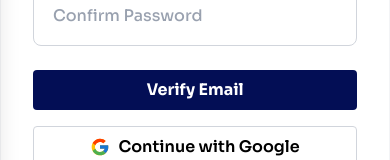
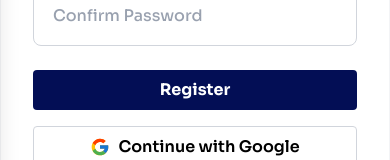
Before and after one commit to pineneuron/3starfoods, a Next.js app: page /auth/register in a window 390 px wide. Shown: the part 557-717 px from the top of the page. Built offline with nearby package versions, Linux system fonts and the light colour scheme; no server answers.

Commit message:
Refactor login and registration button components to include loading indicators and improve user feedback. Update button styles for better accessibility and responsiveness during asynchronous operations.

```diff
--- a/src/app/auth/login/page.tsx
+++ b/src/app/auth/login/page.tsx
@@ -164,7 +164,19 @@ function LoginForm() {
             Password
           </label>
         </div>
-        <button type="submit" disabled={loading} className="w-full py-2 bg-[#030e55] text-white rounded font-bold cursor-pointer transition-colors">Log in</button>
+        <button
+          type="submit"
+          disabled={loading}
+          className="w-full py-2 bg-[#030e55] text-white rounded font-bold cursor-pointer transition-colors disabled:opacity-50 disabled:cursor-not-allowed flex items-center justify-center gap-2"
+        >
+          {loading && (
+            <svg className="animate-spin h-5 w-5 text-white" xmlns="http://www.w3.org/2000/svg" fill="none" viewBox="0 0 24 24">
+              <circle className="opacity-25" cx="12" cy="12" r="10" stroke="currentColor" strokeWidth="4"></circle>
+              <path className="opacity-75" fill="currentColor" d="M4 12a8 8 0 018-8V0C5.373 0 0 5.373 0 12h4zm2 5.291A7.962 7.962 0 014 12H0c0 3.042 1.135 5.824 3 7.938l3-2.647z"></path>
+            </svg>
+          )}
+          {loading ? "Logging in..." : "Log in"}
+        </button>
       </form>
 
       <div className="flex justify-between items-center my-4">
@@ -174,7 +186,7 @@ function LoginForm() {
           onClick={handleMagicLink}
           disabled={magicLinkLoading || loading}
         >
-          {magicLinkLoading ? 'Sending email...' : magicLinkSuccess ? 'Email sent! Check your inbox' : 'Sign in by Email (Magic Link)'}
+          {magicLinkLoading ? 'Sending magic link...' : magicLinkSuccess ? 'Email sent! Check your inbox' : 'Sign in by Email (Magic Link)'}
         </button>
       </div>
 
--- a/src/app/auth/register/page.tsx
+++ b/src/app/auth/register/page.tsx
@@ -172,8 +172,18 @@ export default function RegisterPage() {
               peer-not-placeholder-shown:text-xs peer-not-placeholder-shown:text-[#030e55] peer-not-placeholder-shown:top-1 peer-not-placeholder-shown:bg-white peer-not-placeholder-shown:px-1"
             >Confirm Password</label>
           </div>
-          <button type="submit" disabled={sendingCode} className="w-full py-2 bg-[#030e55] text-white rounded font-bold cursor-pointer transition-colors disabled:opacity-50">
-            {sendingCode ? "Sending code..." : "Verify Email"}
+          <button
+            type="submit"
+            disabled={sendingCode}
+            className="w-full py-2 bg-[#030e55] text-white rounded font-bold cursor-pointer transition-colors disabled:opacity-50 disabled:cursor-not-allowed flex items-center justify-center gap-2"
+          >
+            {sendingCode && (
+              <svg className="animate-spin h-5 w-5 text-white" xmlns="http://www.w3.org/2000/svg" fill="none" viewBox="0 0 24 24">
+                <circle className="opacity-25" cx="12" cy="12" r="10" stroke="currentColor" strokeWidth="4"></circle>
+                <path className="opacity-75" fill="currentColor" d="M4 12a8 8 0 018-8V0C5.373 0 0 5.373 0 12h4zm2 5.291A7.962 7.962 0 014 12H0c0 3.042 1.135 5.824 3 7.938l3-2.647z"></path>
+              </svg>
+            )}
+            {sendingCode ? "Registering..." : "Register"}
           </button>
         </form>
       ) : (
@@ -210,7 +220,17 @@ export default function RegisterPage() {
             >
               Change Email
             </button>
-            <button type="submit" disabled={loading || verificationCode.length !== 6} className="flex-1 py-2 bg-[#030e55] text-white rounded font-bold cursor-pointer transition-colors disabled:opacity-50">
+            <button
+              type="submit"
+              disabled={loading || verificationCode.length !== 6}
+              className="flex-1 py-2 bg-[#030e55] text-white rounded font-bold cursor-pointer transition-colors disabled:opacity-50 disabled:cursor-not-allowed flex items-center justify-center gap-2"
+            >
+              {loading && (
+                <svg className="animate-spin h-5 w-5 text-white" xmlns="http://www.w3.org/2000/svg" fill="none" viewBox="0 0 24 24">
+                  <circle className="opacity-25" cx="12" cy="12" r="10" stroke="currentColor" strokeWidth="4"></circle>
+                  <path className="opacity-75" fill="currentColor" d="M4 12a8 8 0 018-8V0C5.373 0 0 5.373 0 12h4zm2 5.291A7.962 7.962 0 014 12H0c0 3.042 1.135 5.824 3 7.938l3-2.647z"></path>
+                </svg>
+              )}
               {loading ? "Verifying..." : "Verify & Register"}
             </button>
           </div>
```
